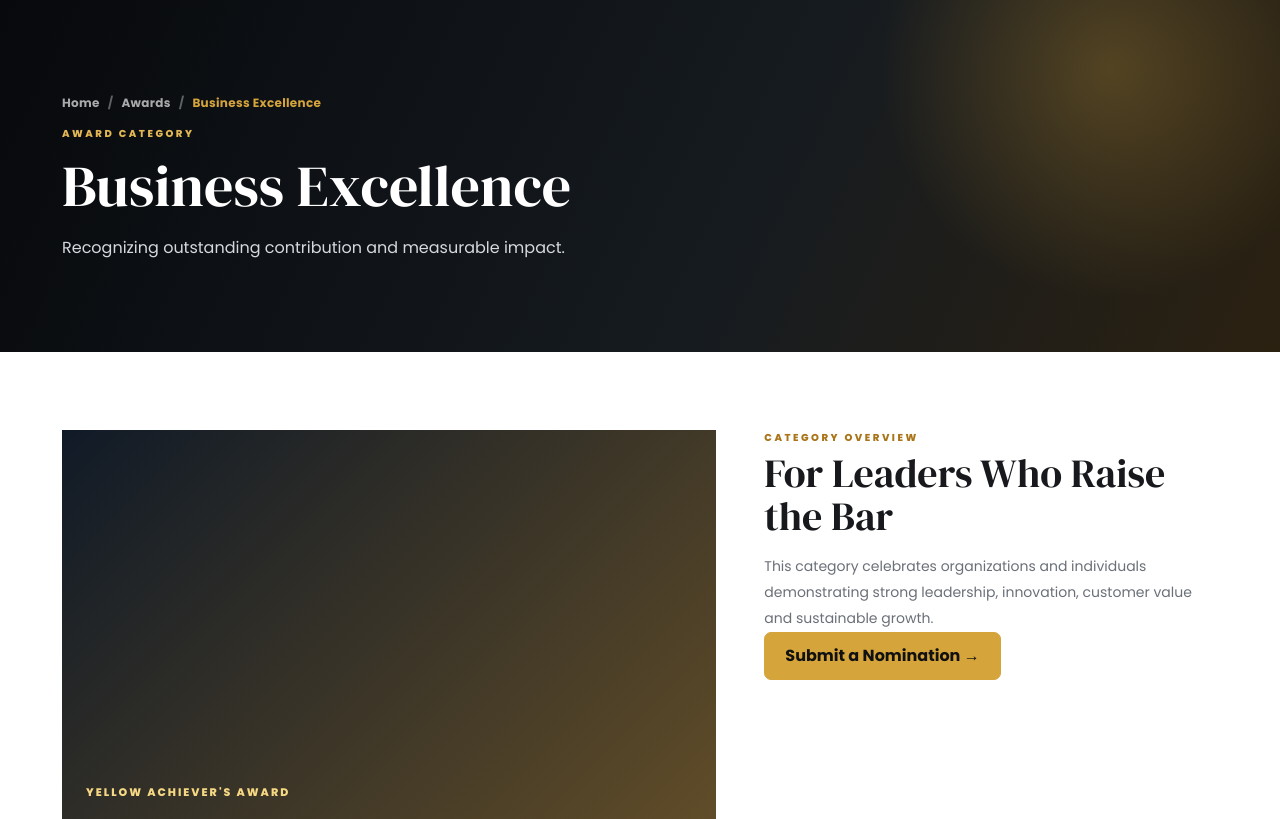
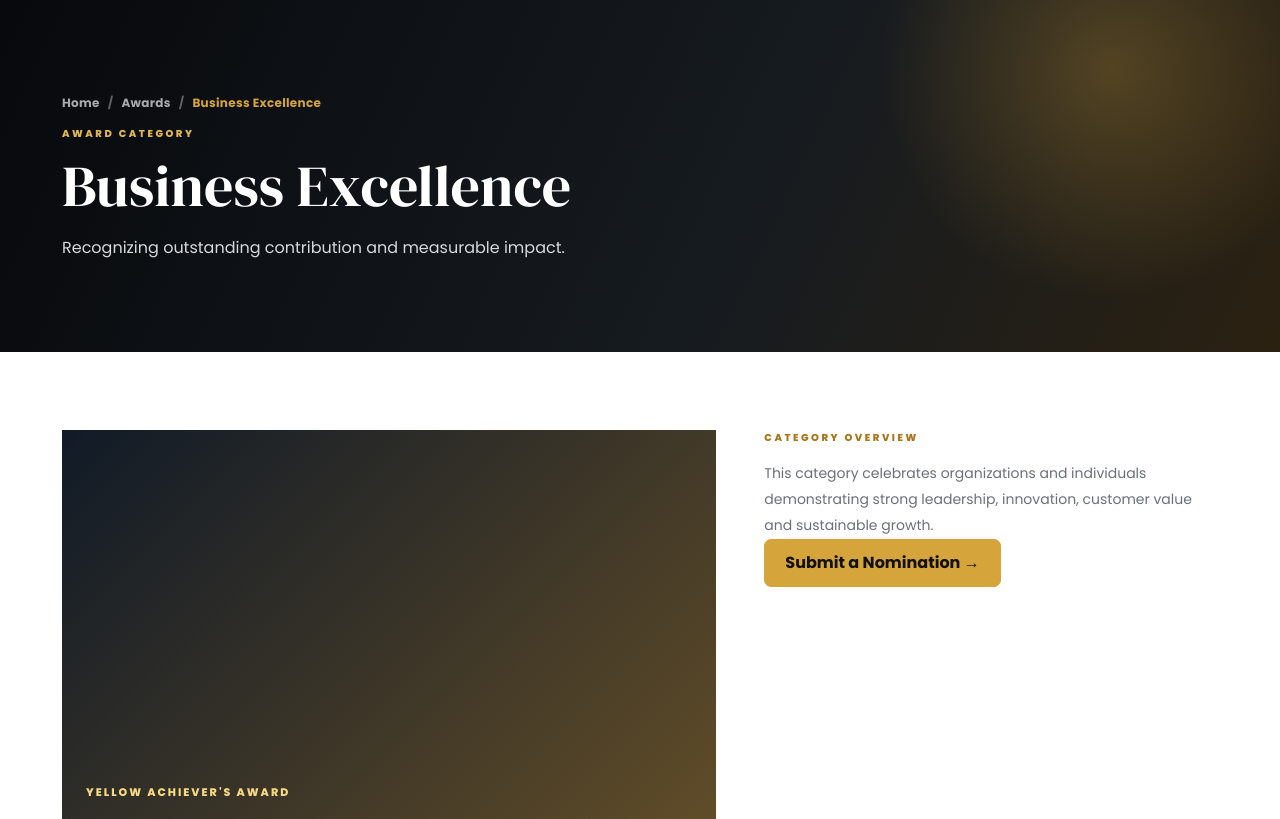
Before and after one commit to creatikasoftware/yellow, a Laravel app: page /awards/business-excellence in a window 1280 px wide. Shown: the part 96-915 px from the top of the page. Run offline with Laravel 12, Linux system fonts and the light colour scheme; data comes from the database, SQL or seed files in the repository; style sheets or scripts are compiled from the project's sources; some libraries are stand-ins or nearby versions.

Commit message:
Remove hardcoded headings from event and award detail pages
Both "A Night Celebrating Extraordinary Achievement" (events) and "For
Leaders Who Raise the Bar" (awards) were static text showing on every
record regardless of which one was being viewed.

Co-Authored-By: Claude Sonnet 5 <noreply@anthropic.com>

```diff
--- a/resources/views/frontend/awards/show.blade.php
+++ b/resources/views/frontend/awards/show.blade.php
@@ -24,7 +24,6 @@
                 </div>
                 <div class="col-lg-5">
                     <div class="section-kicker">Category Overview</div>
-                    <h2 class="section-title">For Leaders Who Raise the Bar</h2>
                     @if($award->long_description)
                         <div class="detail-copy mt-3">{!! $award->long_description !!}</div>
                     @endif
--- a/resources/views/frontend/events/show.blade.php
+++ b/resources/views/frontend/events/show.blade.php
@@ -28,7 +28,6 @@
 
                     @if($event->description)
                         <div class="section-kicker mt-5">About The Event</div>
-                        <h2 class="section-title">A Night Celebrating Extraordinary Achievement</h2>
                         <div class="detail-copy mt-3">{!! $event->description !!}</div>
                     @endif
 
```
